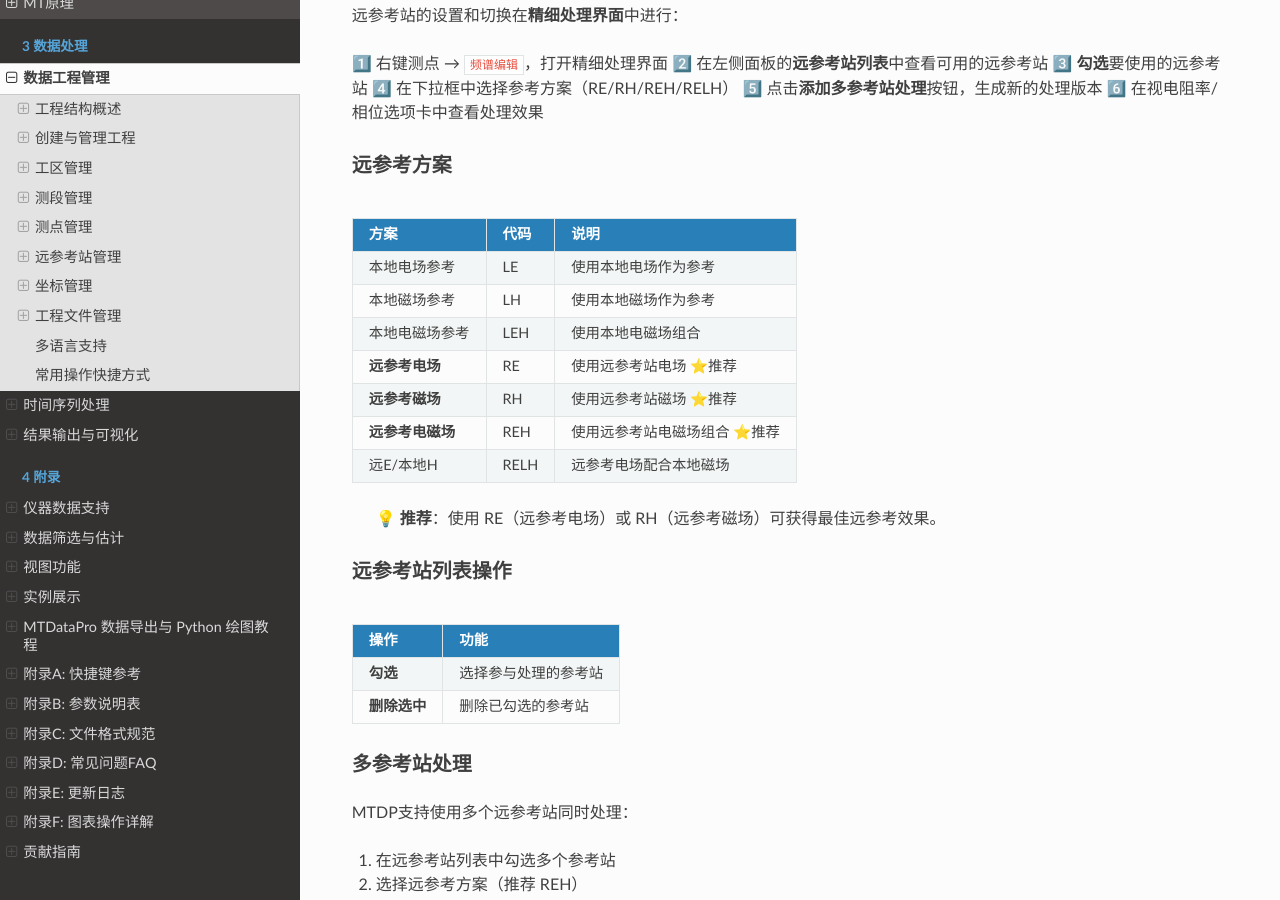
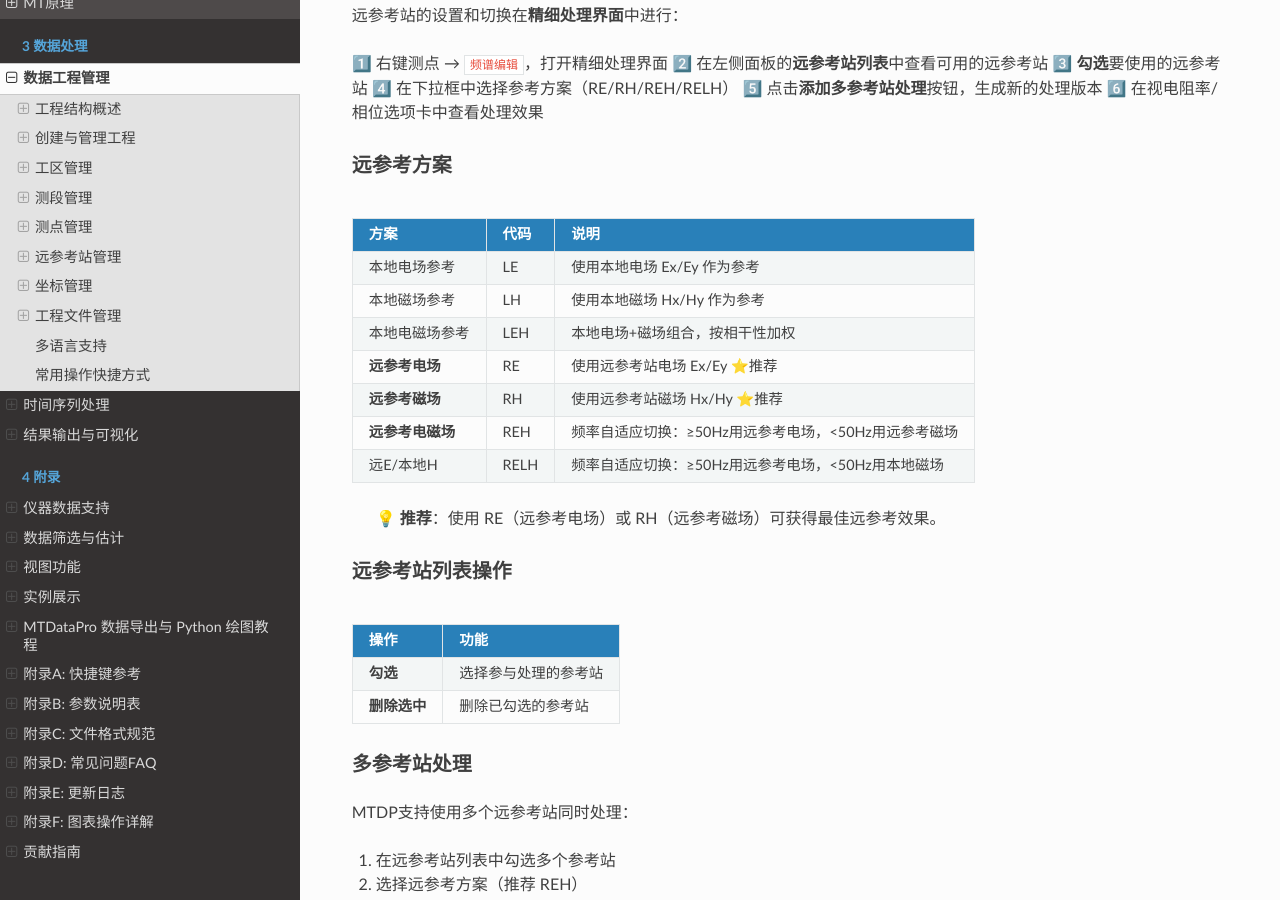
Before and after one commit to EMWPJ/MTDataPro-docs, a Sphinx documentation site: the page built from source/chapters/chapter3.md, in a window 1280 px wide and 900 px high, scrolled down 10476 px. Built offline with Sphinx 7.4.7 and the Read the Docs theme 3.1.0, drawn with Linux system fonts in a browser that asks for light colours.

Commit message:
docs: fix REH/RELH descriptions and Group purpose in chapter3

```diff
--- a/source/chapters/chapter3.md
+++ b/source/chapters/chapter3.md
@@ -422,13 +422,13 @@ graph TB
 
 | 方案 | 代码 | 说明 |
 |------|------|------|
-| 本地电场参考 | LE | 使用本地电场作为参考 |
-| 本地磁场参考 | LH | 使用本地磁场作为参考 |
-| 本地电磁场参考 | LEH | 使用本地电磁场组合 |
-| **远参考电场** | RE | 使用远参考站电场 ⭐推荐 |
-| **远参考磁场** | RH | 使用远参考站磁场 ⭐推荐 |
-| **远参考电磁场** | REH | 使用远参考站电磁场组合 ⭐推荐 |
-| 远E/本地H | RELH | 远参考电场配合本地磁场 |
+| 本地电场参考 | LE | 使用本地电场 Ex/Ey 作为参考 |
+| 本地磁场参考 | LH | 使用本地磁场 Hx/Hy 作为参考 |
+| 本地电磁场参考 | LEH | 本地电场+磁场组合，按相干性加权 |
+| **远参考电场** | RE | 使用远参考站电场 Ex/Ey ⭐推荐 |
+| **远参考磁场** | RH | 使用远参考站磁场 Hx/Hy ⭐推荐 |
+| **远参考电磁场** | REH | 频率自适应切换：≥50Hz用远参考电场，<50Hz用远参考磁场 |
+| 远E/本地H | RELH | 频率自适应切换：≥50Hz用远参考电场，<50Hz用本地磁场 |
 
 > 💡 **推荐**：使用 RE（远参考电场）或 RH（远参考磁场）可获得最佳远参考效果。
 
```
